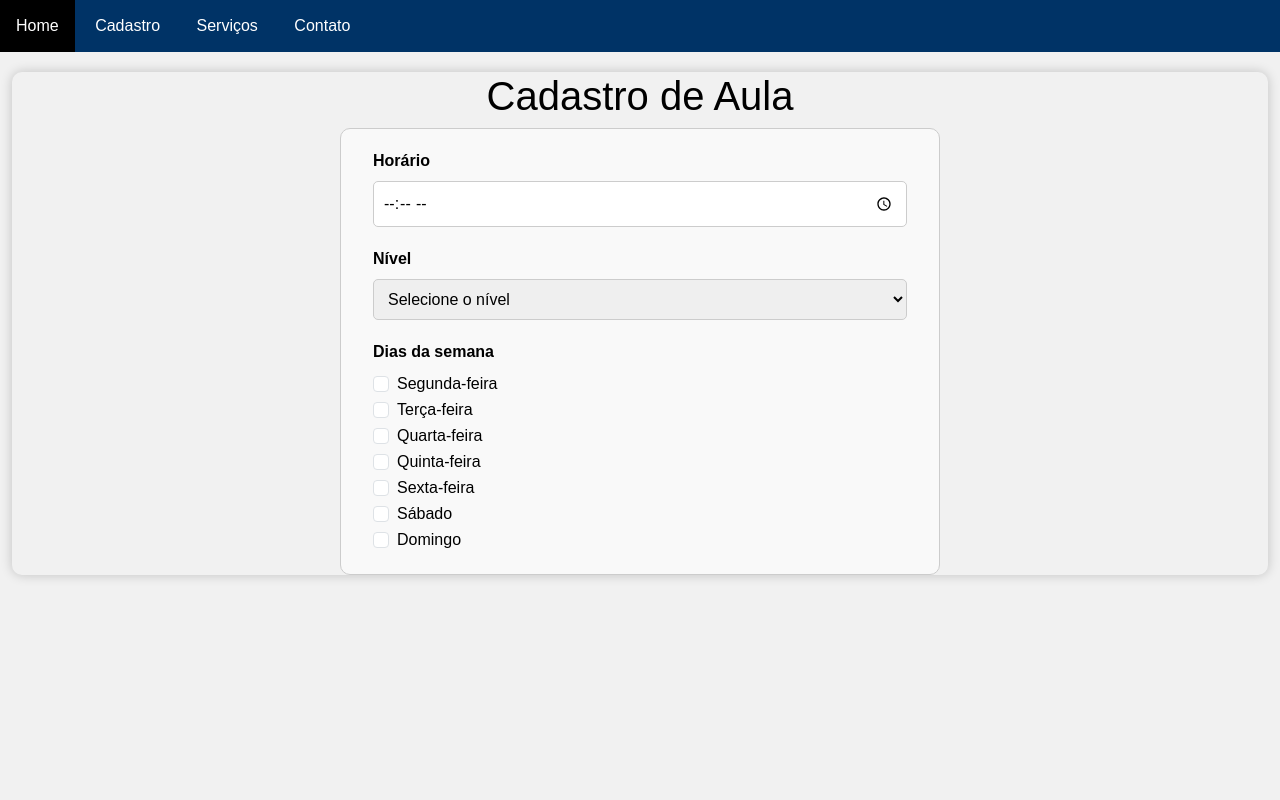
After one commit to Grausamkeitkkj/projetoATA, a PHP site: page /aula.php in a window 1280 px wide. The commit adds this page. Run offline with PHP 8.4, Linux system fonts and the light colour scheme; some libraries are stand-ins or nearby versions.

Commit message:
adicionando cadastro de aula

```diff
--- /dev/null
+++ b/aula.php
@@ -0,0 +1,93 @@
+<?php
+require_once("funcoes_uteis.php");
+require_once("form_experimental.php");
+$alunoExperimental = new alunoExperimental();
+?>
+
+<!DOCTYPE html>
+<html lang="en">
+<head>
+    <meta charset="UTF-8">
+    <meta name="viewport" content="width=device-width, initial-scale=1.0">
+    <link rel="stylesheet" href="./node_modules/bootstrap/dist/css/bootstrap.css">
+    <link rel="stylesheet" href="./css/style.css">
+    <link rel="stylesheet" href="./multiselect/bootstrap-multiselect.css">
+    <title>Document</title>
+</head>
+<body>
+<div class="main-content">
+    <?php require_once("menu.php"); ?>
+    <div class="col-xl-12 col-lg-12 col-md-12 col-sm-12 col-12 layout-spacing container-fluid">
+        <div class="box-shadow">
+            <div class="row">
+                <div class="col-xl-12 col-lg-12 col-md-12 col-sm-12 col-12">
+                    <h1 class="form-titulo">Cadastro de Aula</h1>
+                    <form class="form-experimental" method="post" action="form_aula.php">
+                        <div class="form-group">
+                            <div class="col-xl-12 col-lg-12 col-md-12 col-sm-12 col-12 layout-spacing container-fluid">
+                                <label for="horario" class="form-label">Horário</label>
+                                <input type="time" id="horario" name="horario" class="form-input">
+                            </div>
+                        </div>
+                        <div class="form-group">
+                            <div class="col-xl-12 col-lg-12 col-md-12 col-sm-12 col-12 layout-spacing container-fluid">
+                                <label for="nivel" class="form-label">Nível</label>
+                                <select id="nivel" name="nivel" class="form-input">
+                                    <option value="">Selecione o nível</option>
+                                    <option value="1">Tiger</option>
+                                    <option value="2">Adolescente</option>
+                                    <option value="3">Adulto</option>
+                                </select>
+                            </div>
+                        </div>
+                        <div class="form-group">
+                            <div class="col-xl-12 col-lg-12 col-md-12 col-sm-12 col-12 layout-spacing container-fluid">
+                                <label class="form-label">Dias da semana</label>
+                                <div class="form-check">
+                                    <input class="form-check-input" type="checkbox" id="segunda" name="dias[]" value="segunda">
+                                    <label class="form-check-label" for="segunda">Segunda-feira</label>
+                                </div>
+                                <div class="form-check">
+                                    <input class="form-check-input" type="checkbox" id="terca" name="dias[]" value="terca">
+                                    <label class="form-check-label" for="terca">Terça-feira</label>
+                                </div>
+                                <div class="form-check">
+                                    <input class="form-check-input" type="checkbox" id="quarta" name="dias[]" value="quarta">
+                                    <label class="form-check-label" for="quarta">Quarta-feira</label>
+                                </div>
+                                <div class="form-check">
+                                    <input class="form-check-input" type="checkbox" id="quinta" name="dias[]" value="quinta">
+                                    <label class="form-check-label" for="quinta">Quinta-feira</label>
+                                </div>
+                                <div class="form-check">
+                                    <input class="form-check-input" type="checkbox" id="sexta" name="dias[]" value="sexta">
+                                    <label class="form-check-label" for="sexta">Sexta-feira</label>
+                                </div>
+                                <div class="form-check">
+                                    <input class="form-check-input" type="checkbox" id="sabado" name="dias[]" value="sabado">
+                                    <label class="form-check-label" for="sabado">Sábado</label>
+                                </div>
+                                <div class="form-check">
+                                    <input class="form-check-input" type="checkbox" id="domingo" name="dias[]" value="domingo">
+                                    <label class="form-check-label" for="domingo">Domingo</label>
+                                </div>
+                            </div>
+                        </div>
+                    </form>
+                </div>
+            </div>
+        </div>
+    </div>
+</div>
+</body>
+<!-- Bootstrap JS and dependencies -->
+<script src="https://code.jquery.com/jquery-3.5.1.slim.min.js"></script>
+    <script src="js/menu.js"></script>
+    <!-- Inclua a biblioteca jQuery Mask Plugin -->
+    <script src="https://cdnjs.cloudflare.com/ajax/libs/jquery.mask/1.14.16/jquery.mask.min.js"></script>
+    <script>
+        $(document).ready(function(){
+            $('#telefone').mask('(00) 00000-0000');
+        });
+    </script>
+</html>
--- a/index.php
+++ b/index.php
@@ -63,7 +63,7 @@ $result = $alunoExperimental->getExperimental();
                             <tr>
                                 <th>Horário</th>
                                 <th>Nível</th>
-                                <th>Coluna 3</th>
+                                <th>Quantidade de Alunos</th>
                             </tr>
                         </thead>
                         <tbody>
--- a/menu.php
+++ b/menu.php
@@ -5,6 +5,7 @@
             <a href="#">Cadastro</a>
             <ul class="submenu-items">
                 <li><a href="experimental.php">Experimental</a></li>
+                <li><a href="aula.php">Aula</a></li>
                 <li><a href="#">Aluno</a></li>
                 <li><a href="#">Professor</a></li>
                 <li><a href="#">Responsável</a></li>
```
Also changed, not shown: experimental.php (+24 -0 lines), form_aula.php (added).
